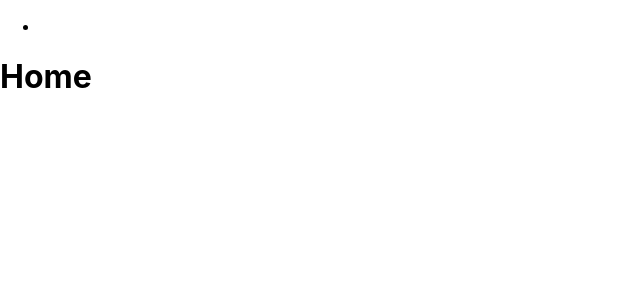
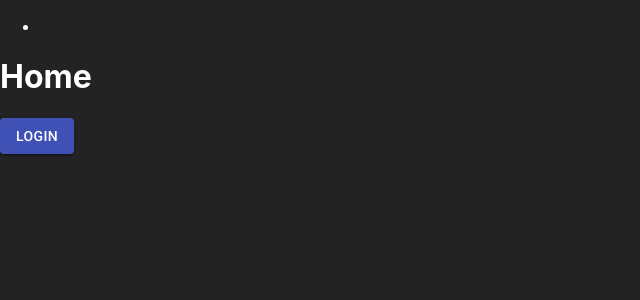
Before and after one commit to JosephThomasVasquez/Node-PostgreSQL-Auth, a React (Create React App) app in the folder client/: page / in a window 1280 px wide. Shown: the top 300 px of the page, without its empty margins (0-640 px from the left). Built offline with nearby package versions, Linux system fonts and the light colour scheme.

Commit message:
changed background to dark grey and text to white

```diff
--- a/client/src/Views/Home.js
+++ b/client/src/Views/Home.js
@@ -1,11 +1,15 @@
 import React from "react";
 import NavBar from "../components/NavBar";
+import Button from "@material-ui/core/Button";
 
 const Home = () => {
   return (
     <>
       <NavBar />
       <h1>Home</h1>
+      <Button variant="contained" color="primary">
+        Login
+      </Button>
     </>
   );
 };
--- a/client/src/index.css
+++ b/client/src/index.css
@@ -5,6 +5,8 @@ body {
     sans-serif;
   -webkit-font-smoothing: antialiased;
   -moz-osx-font-smoothing: grayscale;
+  background: #232323;
+  color: white;
 }
 
 code {
```
